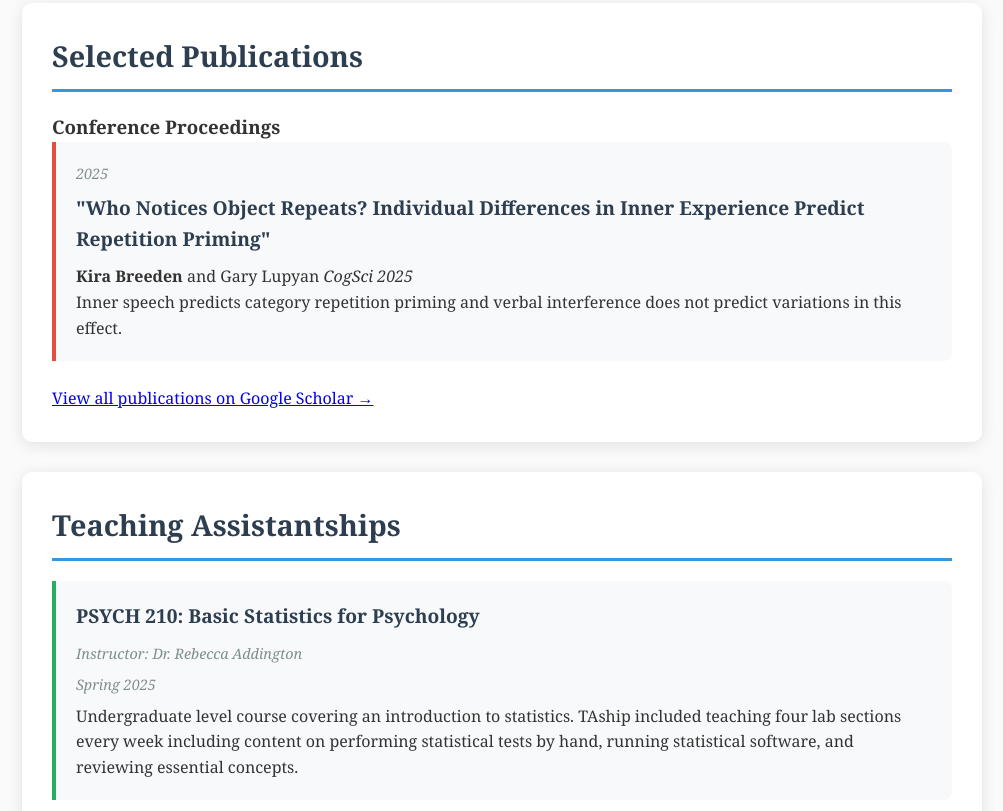
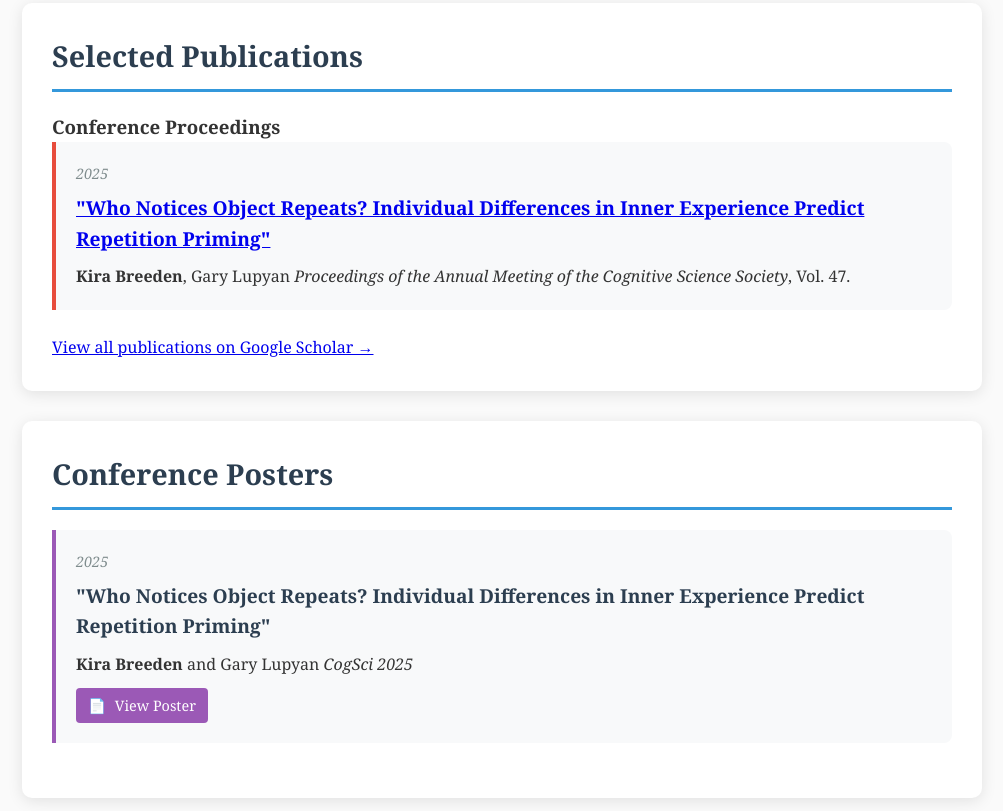
Before and after one commit to kira-breeden/kira-breeden.github.io, a plain HTML site: page index.html in a window 1280 px wide. Shown: the part 1449-2260 px from the top of the page, without its empty margins (138-1141 px from the left). Drawn offline with Linux system fonts and the light colour scheme; files whose address does not match are found by name.

Commit message:
post-cogsci updates

```diff
--- a/index.html
+++ b/index.html
@@ -132,7 +132,7 @@
             padding-bottom: 10px;
         }
 
-        .research-item, .publication-item, .course-item {
+        .research-item, .publication-item, .course-item, .poster-item {
             margin-bottom: 25px;
             padding: 20px;
             border-left: 4px solid #3498db;
@@ -140,7 +140,7 @@
             border-radius: 0 8px 8px 0;
         }
 
-        .research-item h3, .publication-item h3, .course-item h3 {
+        .research-item h3, .publication-item h3, .course-item h3, .poster-item h3 {
             color: #2c3e50;
             margin-bottom: 10px;
             font-size: 1.2em;
@@ -152,6 +152,35 @@
 
         .course-item {
             border-left-color: #27ae60;
+        }
+
+        .poster-item {
+            border-left-color: #9b59b6;
+            position: relative;
+        }
+
+        .poster-item .pdf-link {
+            display: inline-block;
+            background: #9b59b6;
+            color: white;
+            padding: 6px 12px;
+            text-decoration: none;
+            border-radius: 4px;
+            font-size: 0.9em;
+            font-weight: 500;
+            margin-top: 10px;
+            transition: all 0.3s ease;
+        }
+
+        .poster-item .pdf-link:hover {
+            background: #8e44ad;
+            transform: translateY(-1px);
+            box-shadow: 0 3px 10px rgba(155, 89, 182, 0.3);
+        }
+
+        .poster-item .pdf-link::before {
+            content: "📄 ";
+            margin-right: 5px;
         }
 
         .date {
@@ -245,10 +274,10 @@
             <h1>Kira Breeden</h1>
             <div class="title"> Psychology PhD Student <br>[University of Wisconsin-Madison]</div>
             <div class="contact-info">
-                <a href="mailto:kbreeden@wisc.edu">📧 Email</a>
-                <a href="https://scholar.google.com/citations?user=YOUR_ID">📚 Google Scholar</a>
-                <a href="https://linkedin.com/in/kirabreeden">💼 LinkedIn</a>
-                <!-- <a href="https://twitter.com/yourusername">🐦 Twitter</a>  -->
+                <a href="mailto:kbreeden@wisc.edu">Email</a>
+                <a href="https://scholar.google.com/citations?user=YOUR_ID">Google Scholar</a>
+                <a href="https://linkedin.com/in/kirabreeden">LinkedIn</a>
+                <a href="https://bsky.app/profile/kira-bre.bsky.social">BlueSky</a>
             </div>
         </header>
 
@@ -257,6 +286,7 @@
                 <li><a href="#about" class="active">About</a></li>
                 <li><a href="#research">Research</a></li>
                 <li><a href="#publications">Publications</a></li>
+                <li><a href="#posters">Posters</a></li>
                 <li><a href="#teaching">Teaching</a></li>
                 <li><a href="#cv">CV</a></li>
             </ul>
@@ -311,28 +341,47 @@
 
                 <h3>Conference Proceedings</h3>
 
-                <div class="publication-item"> <!-- TO DO -->
+                <!-- <div class="publication-item">
                     <div class="date">2025</div>
                     <h3>"Who Notices Object Repeats? Individual Differences in Inner Experience Predict Repetition Priming"</h3>
                     <p><strong>Kira Breeden </strong> and Gary Lupyan <em>CogSci 2025</em>
                     <p>Inner speech predicts category repetition priming and verbal interference does not predict variations in this effect. </p>
+                </div> -->
+
+                <!-- Template for future publications -->
+
+                <div class="publication-item">
+                    <div class="date">2025</div>
+                    <h3><a href="https://escholarship.org/uc/item/9gf9k64k" target="_blank">"Who Notices Object Repeats? Individual Differences in Inner Experience Predict Repetition Priming"</a></h3>
+                    <p><strong>Kira Breeden</strong>, Gary Lupyan <em>Proceedings of the Annual Meeting of the Cognitive Science Society</em>, Vol. 47.</p>
+                    <!-- <p>Brief description of the publication and its findings.</p> -->
                 </div>
 
-                <!-- <div class="publication-item">
-                    <div class="date">2023</div>
-                    <h3>Another Important Publication</h3>
-                    <p><strong>Your Name</strong>, Collaborator Name. <em>Conference Proceedings</em>, pp. X-Y.</p>
-                    <p>Summary of this work and its impact on the field.</p>
+
+                <p style="margin-top: 20px;"><a href="https://scholar.google.com/citations?user=YOUR_ID" target="_blank">View all publications on Google Scholar →</a></p>
+            </section>
+
+            <section id="posters" class="section">
+                <h2>Conference Posters</h2>
+
+                <div class="poster-item">
+                    <div class="date">2025</div>
+                    <h3>"Who Notices Object Repeats? Individual Differences in Inner Experience Predict Repetition Priming"</h3>
+                    <p><strong>Kira Breeden</strong> and Gary Lupyan <em>CogSci 2025</em></p>
+                    <!-- <p>Inner speech predicts category repetition priming and verbal interference does not predict variations in this effect.</p> -->
+                    <a href="posters/cogsci2025_inner_speech_poster.pdf" class="pdf-link" target="_blank">View Poster</a>
                 </div>
 
-                <div class="publication-item">
-                    <div class="date">2023</div>
-                    <h3>Collaborative Research Paper</h3>
-                    <p>First Author, <strong>Your Name</strong>, Third Author. <em>High-Impact Journal</em>, Vol. A, No. B.</p>
-                    <p>Description of your contribution to this collaborative effort.</p>
-                </div> -->
-
-                <p style="margin-top: 20px;"><a href="https://scholar.google.com/citations?user=YOUR_ID" target="_blank">View all publications on Google Scholar →</a></p>
+                <!-- Template for future posters -->
+                <!--
+                <div class="poster-item">
+                    <div class="date">2024</div>
+                    <h3>"Another Poster Title"</h3>
+                    <p><strong>Kira Breeden</strong>, Collaborator Name <em>Conference Name 2024</em></p>
+                    <p>Brief description of the poster content and findings.</p>
+                    <a href="posters/conference2024_poster.pdf" class="pdf-link" target="_blank">View Poster</a>
+                </div>
+                -->
             </section>
 
             <section id="teaching" class="section">
@@ -363,7 +412,7 @@
                 <h2>Curriculum Vitae</h2>
 
                 <div class="cv-download">
-                    <a href="KB_CV_01_02_25.pdf" target="_blank">Download Full CV (PDF)</a>
+                    <a href="KB_CV_08_04_2025.pdf" target="_blank">Download Full CV (PDF)</a>
                 </div>
 
                 <!-- <h3>Education</h3>
```
Also changed, not shown: 3 other files.
